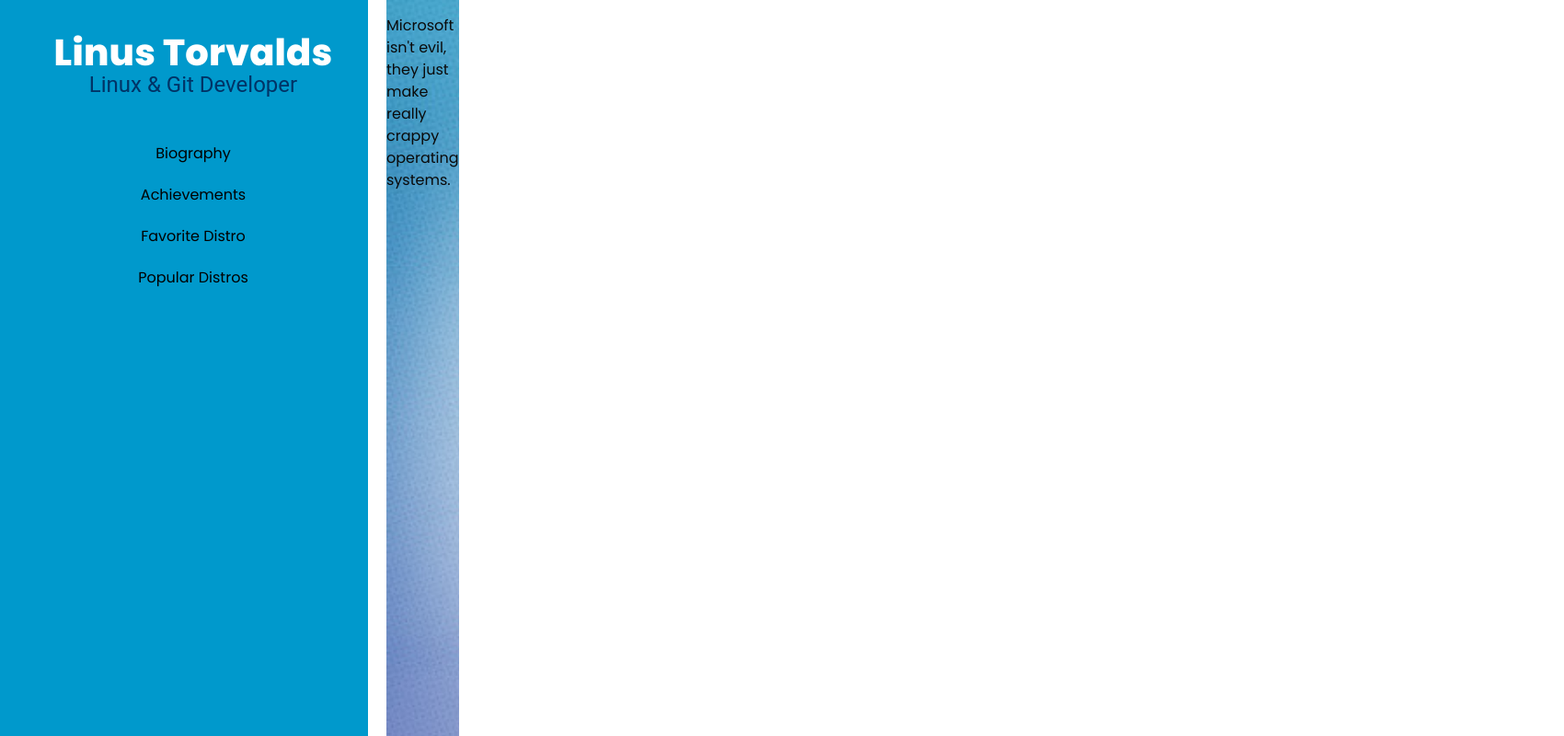
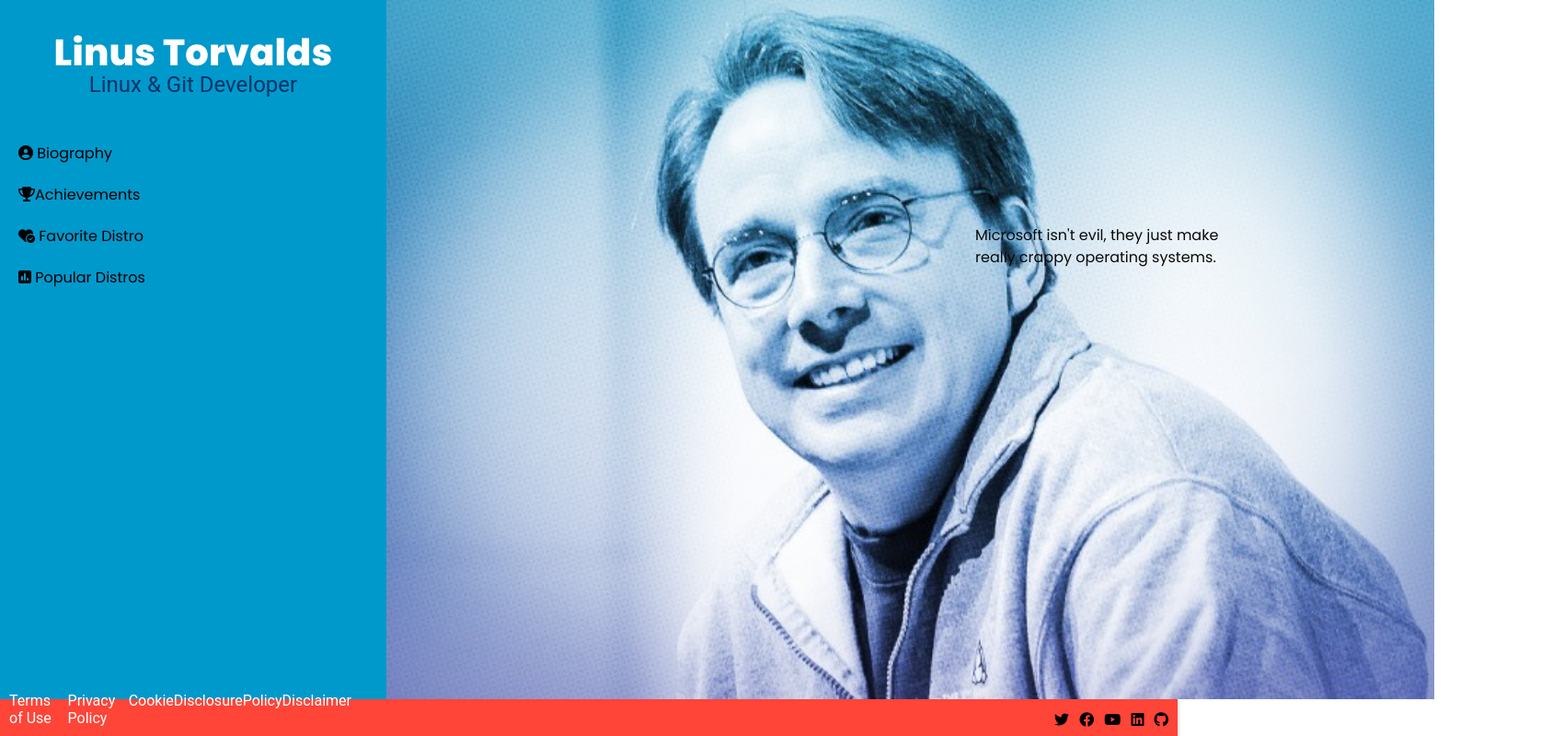
Before and after one commit to Jean-Cairoli/Tribute-Page, a plain HTML site: page index.html in a window 1280 px wide. Shown: the whole page at 92% size, 1700 px wide, since content can reach past the window. Drawn offline with Linux system fonts and the light colour scheme.

Commit message:
Finalizando tareas asignadas.

```diff
--- a/index.css
+++ b/index.css
@@ -12,11 +12,15 @@
    NOTAS: 1rem equivale a 16px.
 */
 
+html {
+   height: 100%;
+}
+
 body {
    background-color: var(--white-color);
    font-family: 'Poppins', sans-serif;
    margin: 0;
-
+   height: 95%;
 }
 
 h1,
@@ -70,6 +74,40 @@ p {
    margin: 1em 0;
 }
 
+ul {
+   display: flex;
+   align-items: center;
+   justify-content: flex-start;
+   list-style: none;
+   margin: 0;
+   padding: 0;
+   padding-inline-start: 40px;
+   font: 400;
+}
+
+a {
+   text-decoration: none;
+   color: var(--text-color);
+}
+
+a:hover {
+   color: var(--green-color);
+}
+
+.container {
+   display: flex;
+   height: 100%;
+   min-height: 100%;
+   align-items: flex-end;
+   width: 100%;
+}
+
+.nav-container {
+   background: #0099CC;
+   height: 100%;
+   width: 40%;
+}
+
 p.nav3 {
    position: block;
    margin-top: -40px;
@@ -81,64 +119,33 @@ p.nav3 {
    color: #003366;
 }
 
-ul {
-   display: flex;
-   align-items: center;
-   justify-content: flex-start;
-   list-style: none;
-   margin: 0;
-   padding: 0;
-   padding-inline-start: 40px;
-   font: 400;
-}
-
 ul.nav1 {
-   display: block;
    width: 400px;
    padding: 10px;
+   display: block;
 }
 
 li.nav2 {
    padding: 10px;
-   text-align: center;
+   text-align: left;
 }
 
-.nav {
-   position: fixed;
-   background: #0099CC;
-   height: 900px;
-   left: 0px;
-   right: 0px;
-   width: 400px;
+.background-image-container {
+   background-image: url("images/mainpage_background.jpg");
+   background-size: contain;
+   background-repeat: no-repeat;
+   width: 100%;
+   height: 100%;
    display: flex;
-   flex-direction: row;
+   flex: 0 0 auto;
+   flex-direction: column;
 }
 
 .footer {
    position: fixed;
    width: 100%;
-   height: 40px;
+   height: 5%;
    left: 0px;
-   top: 840px;
    background: #FF4438;
    box-shadow: 0px 4px 4px rgba(0, 0, 0, 0.25);
 }
-
-
-a {
-   text-decoration: none;
-   color: var(--text-color);
-}
-
-a:hover {
-   color: var(--green-color);
-}
-
-.background-image {
-   background-image: url("images/mainpage_background.jpg");
-   background-repeat: repeat;
-   background-size: cover;
-   display: absolute;
-   width: 400px;
-   height: 900px;
-}
--- a/index.html
+++ b/index.html
@@ -6,30 +6,56 @@
 	<meta http-equiv="X-UA-Compatible" content="IE=edge" />
 	<meta name="viewport" content="width=device-width, initial-scale=1.0" />
 	<link rel=StyleSheet href="index.css" type="text/css" media=screen>
+	<link rel="stylesheet" href="https://cdnjs.cloudflare.com/ajax/libs/font-awesome/6.1.1/css/all.min.css"
+		integrity="sha512-KfkfwYDsLkIlwQp6LFnl8zNdLGxu9YAA1QvwINks4PhcElQSvqcyVLLD9aMhXd13uQjoXtEKNosOWaZqXgel0g=="
+		crossorigin="anonymous" referrerpolicy="no-referrer" />
 	<title>A Tribute Page</title>
 </head>
 
 <body>
 	<main></main>
 
-	<div class="nav">
-		<div>
+	<div class="container">
+		<div class="nav-container">
 			<h1 style="color:white; text-align:center;">Linus Torvalds</h1>
 			<p class="nav3">Linux & Git Developer</p>
 
 			<ul class="nav1">
-				<li class="nav2">Biography</li>
-				<li class="nav2">Achievements</li>
-				<li class="nav2">Favorite Distro</li>
-				<li class="nav2">Popular Distros</li>
+				<li class="nav2"> <i class="fa-solid fa-circle-user"></i> Biography </li>
+				<li class="nav2"> <i class="fa-solid fa-trophy"></i>Achievements </li>
+				<li class="nav2"><i class="fa-solid fa-heart-circle-check"></i> Favorite Distro</li>
+				<li class="nav2"><i class="fa-solid fa-square-poll-vertical"></i> Popular Distros</li>
 			</ul>
 		</div>
-		<div class="background-image">
-			<p>Microsoft isn't evil, they just make really crappy operating systems.</p>
+		<div class="background-image-container">
+			<p style="position: relative; top: 30%; left: 50%; width: 300px; height: 60px;">Microsoft isn't evil,
+				they just make
+				really crappy operating
+				systems.</p>
+		</div>
+
+	</div>
+</body>
+<footer class=" footer">
+	<div class="container">
+		<div
+			style="color: white; font-family: 'Roboto'; width: 30%; float:left; display: flex; justify-content: space-between;margin: 10px;">
+			<span>Terms of Use</span>
+			<span>Privacy Policy</span>
+			<span>Cookie</span>
+			<span>Disclosure</span>
+			<span>Policy</span>
+			<span>Disclaimer</span>
+		</div>
+		<div style="width: 60%;"></div>
+		<div style="width:10%; float:right; display: flex; justify-content: space-between; margin: 10px;">
+			<i class="fa-brands fa-twitter"></i>
+			<i class="fa-brands fa-facebook"></i>
+			<i class="fa-brands fa-youtube"></i>
+			<i class="fa-brands fa-linkedin"></i>
+			<i class="fa-brands fa-github"></i>
 		</div>
 	</div>
-
-</body>
-<footer class="footer"></footer>
+</footer>
 
 </html>
```
